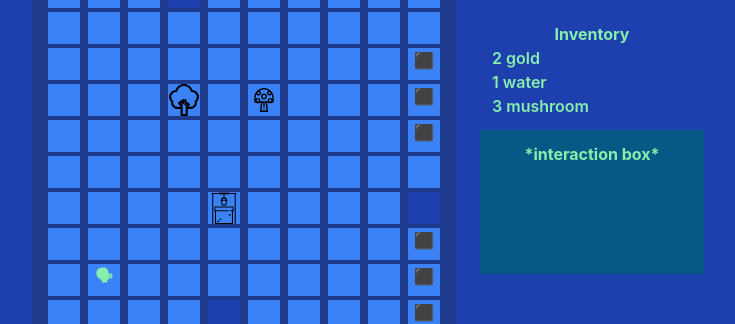
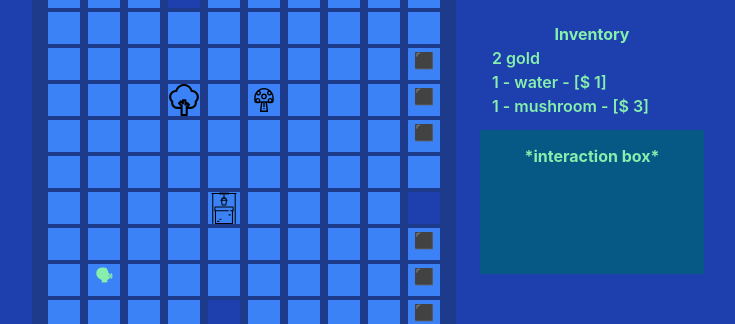
Before and after one commit to leog91/leog, a Next.js app: page /walker in a window 1280 px wide. Shown: the part 172-496 px from the top of the page, without its empty margins (272-1007 px from the left). Built offline with nearby package versions, Linux system fonts and the light colour scheme.

Commit message:
walker - can pick items

```diff
--- a/constants/walker.js
+++ b/constants/walker.js
@@ -3,8 +3,23 @@ export const LEFT = "LEFT";
 export const UP = "UP";
 export const DOWN = "DOWN";
 
-const FINITE = "FINITE";
-const INFINITE = "INFINITE";
+export const FINITE = "FINITE";
+export const INFINITE = "INFINITE";
+
+export const INV_ELEM = {
+  MUSHROOM: { desc: "power up", code: "I_M", name: "mushroom", price: 3 },
+  WATER: { desc: "fresh", code: "I_W", name: "water", price: 1 },
+  WOOD: { desc: "brownish", code: "I_WO", name: "wood", price: 2 },
+};
+
+export const getInvFromCode = (code = "I_W") => {
+  let elem;
+  for (const key in INV_ELEM) {
+    INV_ELEM[key].code === code && (elem = INV_ELEM[key]);
+  }
+
+  return elem;
+};
 
 export const MAP_ELEM = {
   TREE: {
@@ -12,15 +27,22 @@ export const MAP_ELEM = {
     code: "TREE",
     interact: "feels rough",
     pick: INFINITE,
+    i_code: INV_ELEM.WOOD.code,
   },
   ROCK: { desc: "heavy", code: "rock" },
-  MUSHROOM: { desc: "power up", code: "MUSHROOM", pick: FINITE },
+  MUSHROOM: {
+    desc: "power up",
+    code: "MUSHROOM",
+    pick: FINITE,
+    i_code: INV_ELEM.MUSHROOM.code,
+  },
   WALL: { desc: "BIG", interact: "road blocked", code: "WALL" },
-  WELL: { desc: "seems deep", interact: "can drink", code: "WELL" },
+  WELL: {
+    desc: "seems deep",
+    interact: "can drink",
+    code: "WELL",
+    pick: INFINITE,
+    i_code: INV_ELEM.WATER.code,
+  },
   TRADER: { desc: "looks rich", interact: "buy & sell", code: "TRADER" },
 };
-
-export const INV_ELEM = {
-  MUSHROOM: { desc: "power up", code: "I_M", name: "mushroom" },
-  WATER: { desc: "power up", code: "I_W", name: "water" },
-};
--- a/pages/walker.js
+++ b/pages/walker.js
@@ -1,6 +1,15 @@
 import { useState, useEffect } from "react";
 import MapCel from "../components/walker/MapCel";
-import { RIGHT, LEFT, UP, DOWN, MAP_ELEM, INV_ELEM } from "../constants/walker";
+import {
+  RIGHT,
+  LEFT,
+  UP,
+  DOWN,
+  MAP_ELEM,
+  INV_ELEM,
+  FINITE,
+  getInvFromCode,
+} from "../constants/walker";
 import { initialMap, getMap } from "../utils/walker/world";
 
 //mobile
@@ -30,12 +39,11 @@ function Walker() {
 
   // check keys
 
-  //on remove check
   const [backpack, setBackpack] = useState({
     gold: 2,
     items: [
-      [1, INV_ELEM.WATER],
-      [3, INV_ELEM.MUSHROOM],
+      { item: INV_ELEM.WATER, qty: 1 },
+      { item: INV_ELEM.MUSHROOM, qty: 1 },
     ],
   });
 
@@ -51,12 +59,60 @@ function Walker() {
     direction: RIGHT,
   });
 
+  // const inventoryCodeMapping = (code) => interactionBox.target.i_code;
+
   useEffect(() => {
     const newMap = [...initialMap()];
     setMap(newMap);
   }, []);
 
   useEffect(() => {}, [walkerPosition]);
+
+  const addToBackpack = () => {
+    let item = backpack.items.find(
+      (i) => i.item.code === interactionBox.target.i_code
+    );
+
+    if (item) {
+      item.qty = item.qty + 1;
+    } else {
+      item = {};
+      item.item = getInvFromCode(interactionBox.target.i_code);
+      item.qty = 1;
+    }
+
+    setBackpack({
+      ...backpack,
+      items: [
+        ...backpack.items.filter(
+          (i) => i.item.code !== interactionBox.target.i_code
+        ),
+        item,
+      ],
+    });
+  };
+
+  //parameter?
+  //update
+  const removeFromBackpack = () => {
+    console.log("addtoback =>>");
+
+    let newItems = { ...backpack.items };
+
+    const i_code = inventoryCodeMapping(interactionBox.target.code);
+
+    //remove logic
+    if (backpack.items[i_code] > 1) {
+      newItems[i_code] = newItems[i_code] - 1;
+
+      console.log("removing on >1");
+    } else {
+      console.log(newItems, "full items");
+      delete newItems[i_code];
+      console.log(newItems, "newwwwitems");
+    }
+    setBackpack({ ...backpack, items: newItems });
+  };
 
   useEffect(() => {
     const onKeyDown = (e) => {
@@ -196,10 +252,22 @@ function Walker() {
         break;
 
       case "x":
-        console.log("pressing x");
+        if (interactionBox.target?.pick) {
+          addToBackpack();
 
-        console.log(walkerPosition.direction);
-        // switch (walkerPosition.direction) {
+          if (interactionBox.target.pick === FINITE) {
+            const newMap = JSON.parse(JSON.stringify(map));
+
+            newMap[interactionBox.pos[0]][interactionBox.pos[1]].content = "";
+
+            setMap(newMap);
+          }
+
+          setInteractionBox(initialInteractionBox);
+
+          break;
+        }
+
         if (
           walkerPosition.direction === DOWN &&
           walkerPosition.y < map[0].length - 1 &&
@@ -209,6 +277,7 @@ function Walker() {
             ...initialInteractionBox,
             target:
               MAP_ELEM[map[walkerPosition.x][walkerPosition.y + 1].content],
+            pos: [walkerPosition.x, walkerPosition.y + 1],
           });
 
         if (
@@ -220,17 +289,20 @@ function Walker() {
             ...initialInteractionBox,
             target:
               MAP_ELEM[map[walkerPosition.x][walkerPosition.y - 1].content],
+            pos: [walkerPosition.x, walkerPosition.y - 1],
           });
         if (
           walkerPosition.direction === RIGHT &&
           walkerPosition.x < map.length - 1 &&
           map[walkerPosition.x + 1][walkerPosition.y].content
-        )
+        ) {
           setInteractionBox({
             ...initialInteractionBox,
             target:
               MAP_ELEM[map[walkerPosition.x + 1][walkerPosition.y].content],
+            pos: [walkerPosition.x + 1, walkerPosition.y],
           });
+        }
         if (
           walkerPosition.direction === LEFT &&
           walkerPosition.x > 0 &&
@@ -240,6 +312,7 @@ function Walker() {
             ...initialInteractionBox,
             target:
               MAP_ELEM[map[walkerPosition.x - 1][walkerPosition.y].content],
+            pos: [walkerPosition.x - 1, walkerPosition.y],
           });
 
         break;
@@ -269,7 +342,11 @@ function Walker() {
           <div>direction = {walkerPosition.direction}</div>
 
           <div className="flex flex-col items-center sm:flex-row">
-            <div className="flex p-3 m-3 bg-blue-900">
+            <div
+              className={`flex p-3 m-3 bg-blue-900  ${
+                interactionBox.target && "opacity-50"
+              }  `}
+            >
               {map.map((e, i) => (
                 <div key={i} className=" text-center ">
                   {/* [x:{i}]{" "} */}
@@ -295,15 +372,18 @@ function Walker() {
                   <div>{backpack.gold} gold</div>
                   <div>
                     {backpack.items.map((i) => (
-                      <div key={i[1].code}>
-                        {i[0]} {i[1].name}
+                      <div key={i.item.code}>
+                        {i.qty} - {i.item.name} - [$ {i.item.price}]
                       </div>
                     ))}
                   </div>
                 </div>
               </div>
-
-              <div className="bg-sky-800 w-56 h-36 m-3 p-3">
+              <div
+                className={`bg-sky-800 w-56 h-36 m-3 p-3 border-2 border-sky-800 ${
+                  interactionBox.target && "border-2 border-sky-300"
+                }`}
+              >
                 <div className="font-bold text-center">*interaction box*</div>
                 <div>
                   {interactionBox.target && (
@@ -321,6 +401,9 @@ function Walker() {
                         <div>
                           {"> [action] - "} {interactionBox.target.interact}
                         </div>
+                      )}
+                      {interactionBox.target.pick && (
+                        <div>{"> [PICK] - x "}</div>
                       )}
                     </div>
                   )}
--- a/utils/walker/world.js
+++ b/utils/walker/world.js
@@ -69,7 +69,6 @@ export const getMap = (coord) => {
       break;
     case "1-1":
       map = initialMap();
-      console.log("11111");
       break;
     case "2-1":
       map = RightMap();
```
